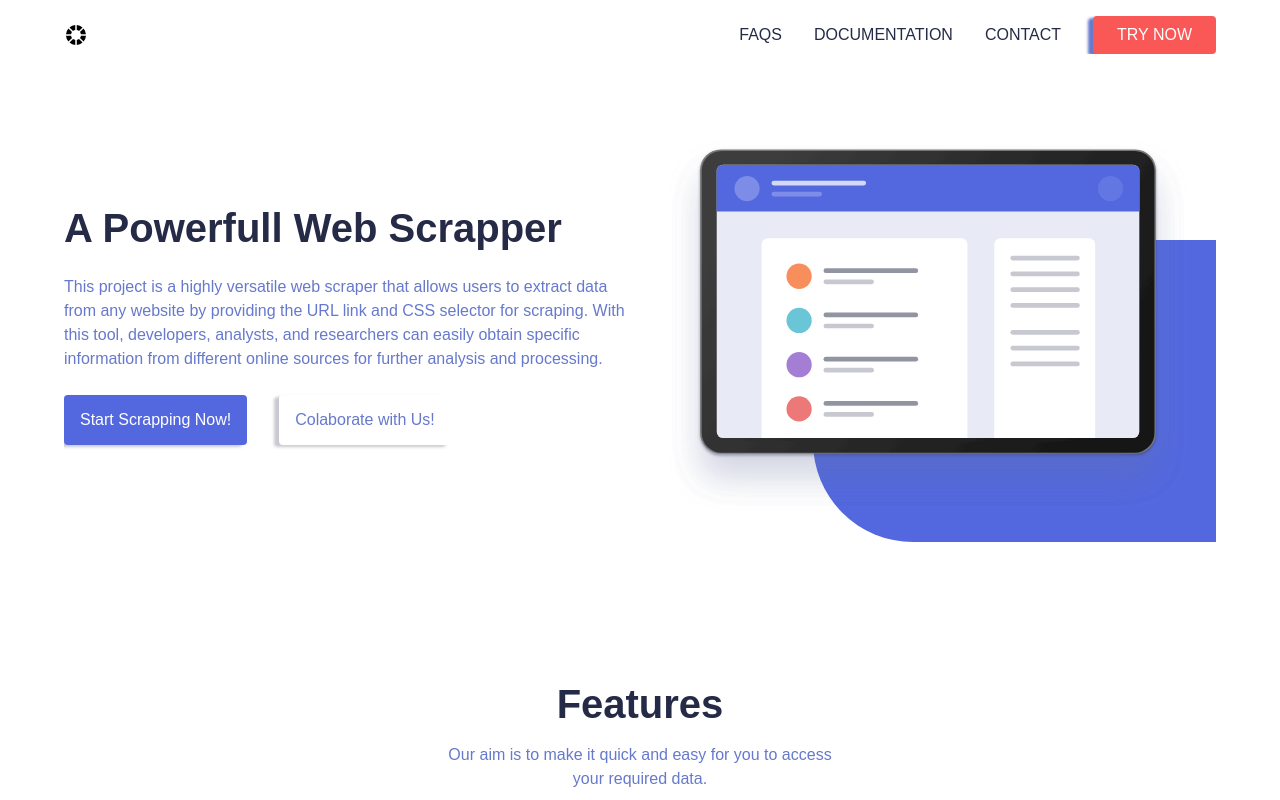
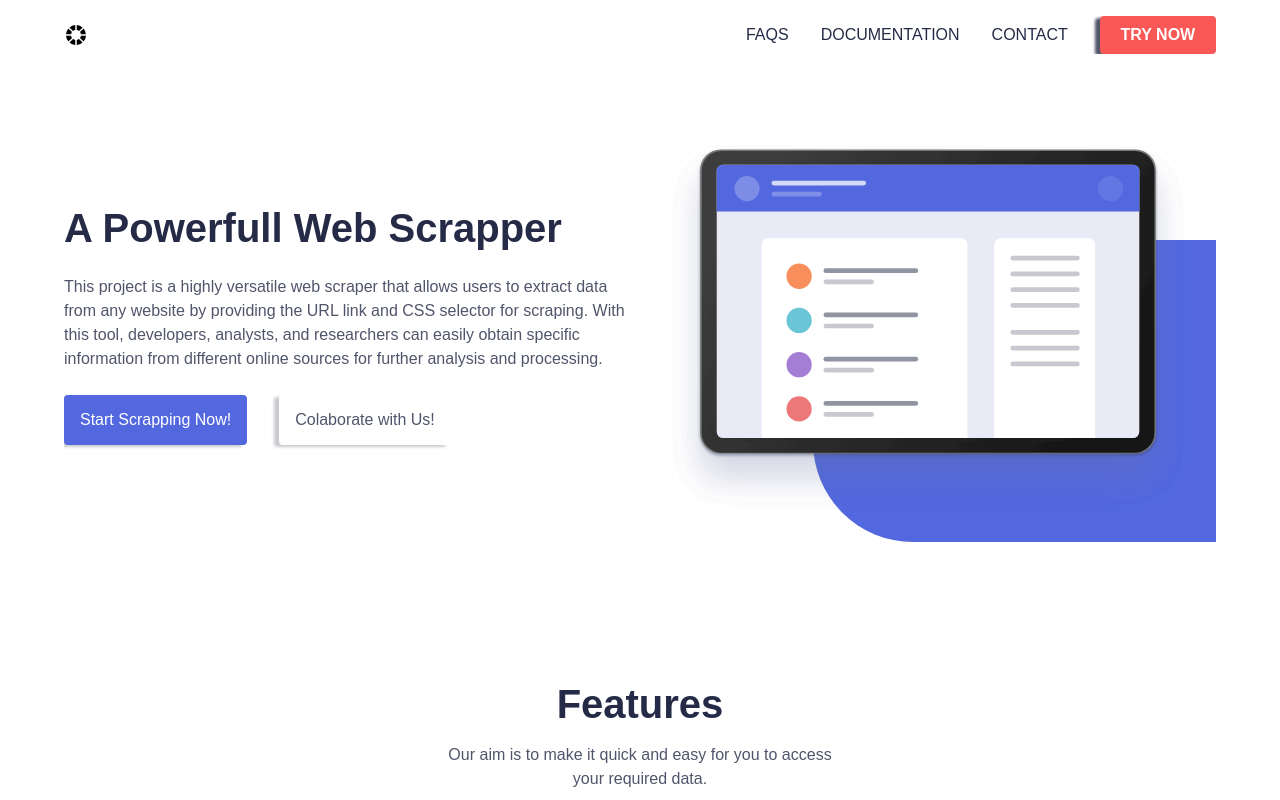
Before and after one commit to Chmod351/scraper, a website: page src/public/scrapper.html in a window 1280 px wide. Shown: the top 800 px of the page. Drawn offline with nearby package versions, Linux system fonts and the light colour scheme.

Commit message:
Fix: Accesibility readibility

```diff
--- a/src/public/css/navbar.css
+++ b/src/public/css/navbar.css
@@ -124,12 +124,14 @@
   .nav__link--last {
     border: none;
     color: white;
-    padding: 0.6rem 1.5rem;
+    font-weight: bold;
+    padding: 0.6rem 1.3rem;
     background-color: var(--soft-red);
     box-shadow: -5px 2px 3px var(--grayish-blue);
   }
   .nav__link--last:hover {
     transition: ease-in 0.3s;
+    color: white;
     background-color: var(--grayish-blue);
   }
 
--- a/src/public/css/style.css
+++ b/src/public/css/style.css
@@ -6,7 +6,7 @@
 :root {
   --soft-blue: hsl(231, 69%, 60%);
   --soft-red: hsl(0, 94%, 66%);
-  --grayish-blue: hsl(229, 50%, 60%);
+  --grayish-blue: hsl(229, 31%, 21%, 0.8);
   --very-dark-blue: hsl(229, 31%, 21%);
 
   --grayish-blue-alpha: hsl(229, 8%, 60%, 0.5);
--- a/src/public/scrapper.html
+++ b/src/public/scrapper.html
@@ -473,7 +473,7 @@
           <img
             src="./images/logo-bookmark-footer.svg"
             class="footer__logo"
-            alt="logo"
+            alt="web scrapper logo"
           />
         </figure>
 
```
